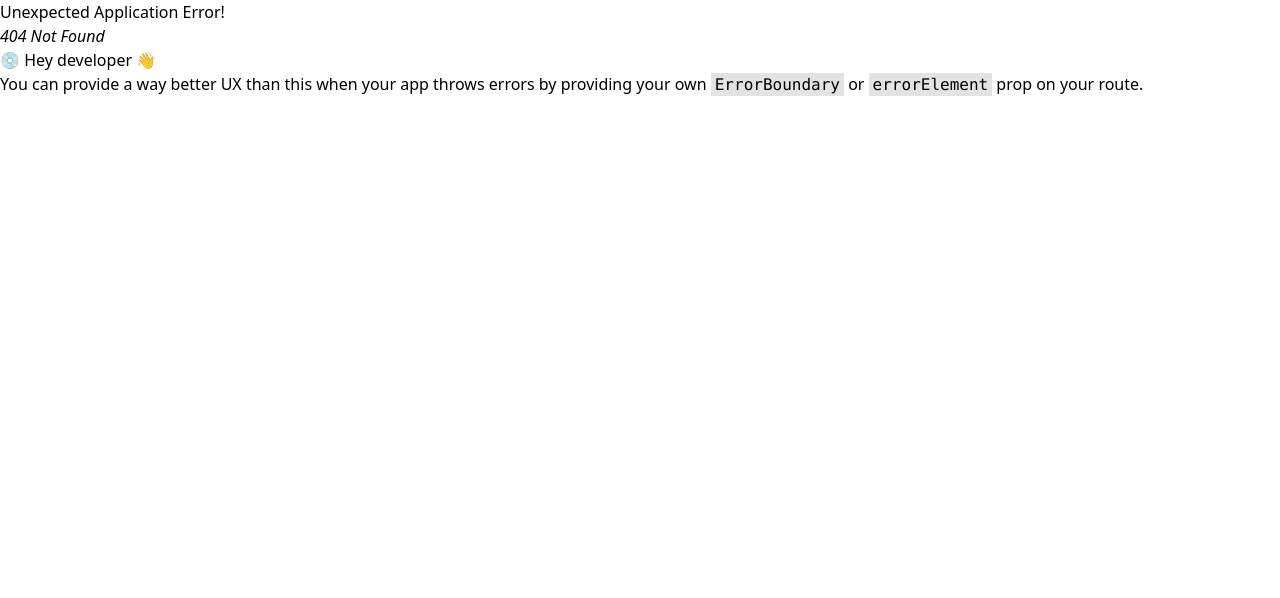
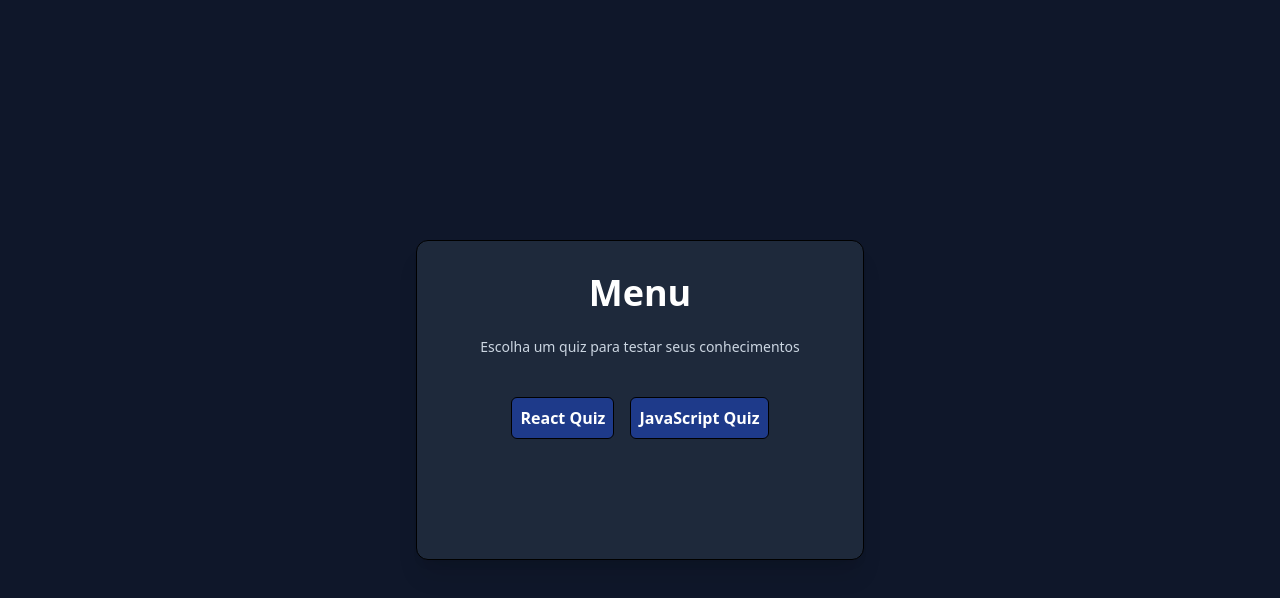
Before and after one commit to Nicolas-NL/quiz-react, a React (Vite) app: page /menu in a window 1280 px wide. Before the commit this address had no page. Shown: the top 598 px of the page. Built offline with nearby package versions, Linux system fonts and the light colour scheme.

Commit message:
adicao da tela de menu e outras melhorias em design

```diff
--- a/src/App.jsx
+++ b/src/App.jsx
@@ -9,7 +9,7 @@ function App() {
   const navigate = useNavigate();
 
   const nextPageClick = () => {
-    navigate('/first');
+    navigate('/menu');
   }
   return (
     <div className="w-screen h-screen bg-slate-900 flex justify-center p-6">
--- a/src/components/MainButton.jsx
+++ b/src/components/MainButton.jsx
@@ -2,7 +2,7 @@ function MainButton(props) {
   return (
     <button
       {...props}
-      className="bg-blue-900 w-1/2 h-auto font-sans font-bold p-2 rounded-md  text-white"
+      className="bg-blue-900 w-30 h-auto font-sans font-bold p-2 rounded-md  text-white border border-black"
     >
       {props.children}
     </button>
--- a/src/pages/AnswersPage.jsx
+++ b/src/pages/AnswersPage.jsx
@@ -9,8 +9,6 @@ function AnswersPage() {
   const startPageClick = () => {
     navigate('/');
   }
-  // Calcula o numero de respostas corretas
-  const correctAnswersCount = answers.filter(answer => answer).length;
 
   return (
     <div className="w-screen h-full bg-slate-900 flex justify-center p-6">
--- a/src/pages/FirstQuestionPage.jsx
+++ /dev/null
@@ -1,10 +0,0 @@
-import QuestionButton from "./components/QuestionButon";
-function FirstQuestionPage() {
-  return (
-    <div>
-      <h1>First Question</h1>
-      <QuestionButton>asasahjkahfiuhliuhafw</QuestionButton>
-    </div>
-  );
-}
-export default FirstQuestionPage;
--- /dev/null
+++ b/src/pages/JSQuestionPage.jsx
@@ -0,0 +1,11 @@
+import QuestionButton from "../components/QuestionButon";
+import { useNavigate } from 'react-router-dom';
+function JSQuestionPage() {
+  return (
+    <div>
+      <h1>First Question</h1>
+      <QuestionButton>asasahjkahfiuhliuhafw</QuestionButton>
+    </div>
+  );
+}
+export default JSQuestionPage;
--- /dev/null
+++ b/src/pages/MenuPage.jsx
@@ -0,0 +1,30 @@
+import MainButton from "../components/MainButton";
+import { useNavigate } from 'react-router-dom';
+
+function MenuPage() {
+const navigate = useNavigate();
+const ReactPageClick = () => {
+  navigate('/react');
+}
+const JSageClick = () => {
+    navigate('/js');
+  }
+  return (
+      <div className="w-screen h-screen bg-slate-900 flex items-center justify-center p-6">
+        <div className="flex flex-col items-center bg-slate-800 rounded-xl p-8 gap-6 shadow-xl w-full h-80 max-w-md border border-black">
+          <h1 className="text-4xl font-bold text-white">Menu</h1>
+          <p className="text-slate-300 text-sm mb-4">Escolha um quiz para testar seus conhecimentos</p>
+          <div className="flex flex-col sm:flex-row items-center gap-4 ">
+            <MainButton onClick={ReactPageClick}>
+              React Quiz
+            </MainButton>
+            <MainButton onClick={JSageClick}>
+              JavaScript Quiz
+            </MainButton>
+          </div>
+        </div>
+      </div>
+    );
+
+}
+export default MenuPage;
--- a/src/pages/QuestionPage.jsx
+++ b/src/pages/ReactQuestionPage.jsx
@@ -2,7 +2,7 @@ import React, { useState } from "react";
 import reactLogo from "../assets/react.svg";
 import QuestionButton from "../components/QuestionButon";
 import { useNavigate } from "react-router-dom";
-import MainButton from "../components/mainButton";
+import MainButton from "../components/MainButton";
 function QuestionPage() {
   const navigate = useNavigate();
   const [selectedOption, setSelectedOption] = useState(null);
```
Also changed, not shown: src/main.jsx (+15 -4 lines).
